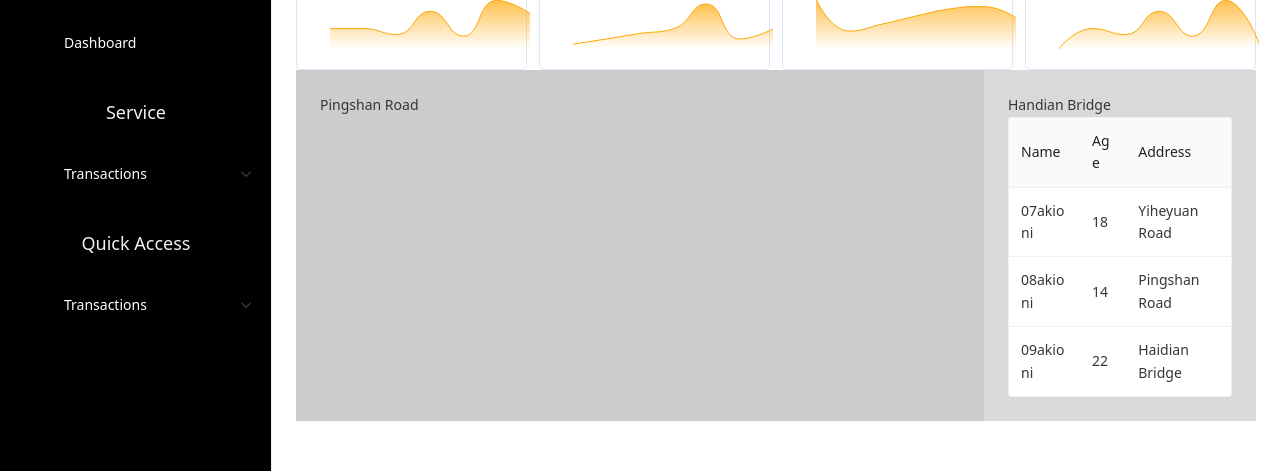
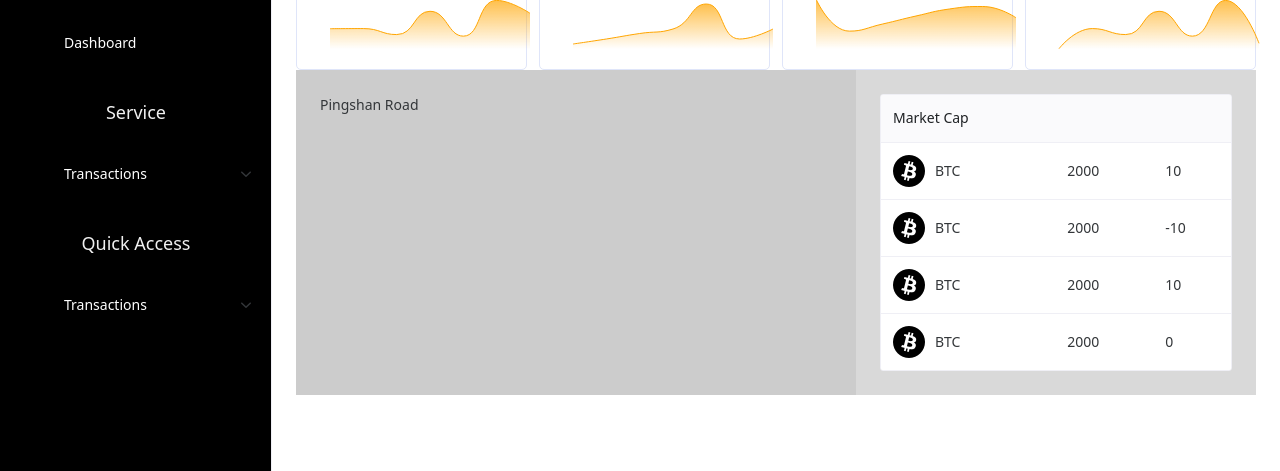
Before and after one commit to Asherbirdy/naiveUI_study, a Vue app: page / in a window 1280 px wide. Shown: the part 169-640 px from the top of the page. Built offline with nearby package versions, Linux system fonts and the light colour scheme; some icons are missing; a small style sheet from the web is missing; what mosha-vue-toastify would draw is missing.

Commit message:
進度備份

```diff
--- a/src/components/MarketCap.vue
+++ b/src/components/MarketCap.vue
@@ -1,54 +1,66 @@
 <template>
   <n-data-table :columns="columns" :data="data" :row-props="rowProps" />
 </template>
+<script setup lang="ts">
+import { ref, h } from "vue";
 
-<script lang="ts">
-import { defineComponent } from "vue";
-
-export default defineComponent({
-  setup() {
-    return {
-      rowProps: (row: RowData) => {
+const rowProps = (row: any) => {
   return {
     style: "cursor: pointer;",
     onClick: () => {},
   };
+};
+
+const columns = [
+  {
+    title: "Market Cap",
+    key: "name",
+    render: (row: any) => {
+      return h("div", { style: { display: "flex", alignItems: "center" } }, [
+        h("img", {
+          src: row.imageSrc, // Assuming you have an 'imageSrc' property in your data
+          style: { marginRight: "10px" }, // Adjust margin as needed
+        }),
+        row.name,
+      ]);
     },
-      columns: [
-        {
-          title: "Name",
-          key: "name",
   },
   {
-          title: "Age",
-          key: "age",
+    key: "price",
   },
   {
-          title: "Address",
-          key: "address",
+    key: "percent",
   },
-      ],
-      data: [
+];
+
+const data = ref([
   {
     key: 0,
-          name: "07akioni",
-          age: "18",
-          address: "Yiheyuan Road",
+    name: "BTC",
+    price: 2000,
+    percent: 10,
+    imageSrc: "../src/assets/img/crypto_img/btc.png",
   },
   {
-          key: 1,
-          name: "08akioni",
-          age: "14",
-          address: "Pingshan Road",
+    key: 0,
+    name: "BTC",
+    price: 2000,
+    percent: -10,
+    imageSrc: "../src/assets/img/crypto_img/btc.png",
   },
   {
-          key: 2,
-          name: "09akioni",
-          age: "22",
-          address: "Haidian Bridge",
+    key: 0,
+    name: "BTC",
+    price: 2000,
+    percent: 10,
+    imageSrc: "../src/assets/img/crypto_img/btc.png",
   },
-      ],
-    };
+  {
+    key: 0,
+    name: "BTC",
+    price: 2000,
+    percent: 0,
+    imageSrc: "../src/assets/img/crypto_img/btc.png",
   },
-});
+]);
 </script>
--- a/src/views/dashboard.vue
+++ b/src/views/dashboard.vue
@@ -85,8 +85,7 @@ console.log(crypto);
     <n-layout-content content-style="padding: 24px;">
       Pingshan Road
     </n-layout-content>
-    <n-layout-sider content-style="padding: 24px;">
-      Handian Bridge
+    <n-layout-sider :width="400" content-style="padding: 24px;">
       <MarketCap />
     </n-layout-sider>
   </n-layout>
```
Lines whose indentation alone changed are shown as unchanged.
